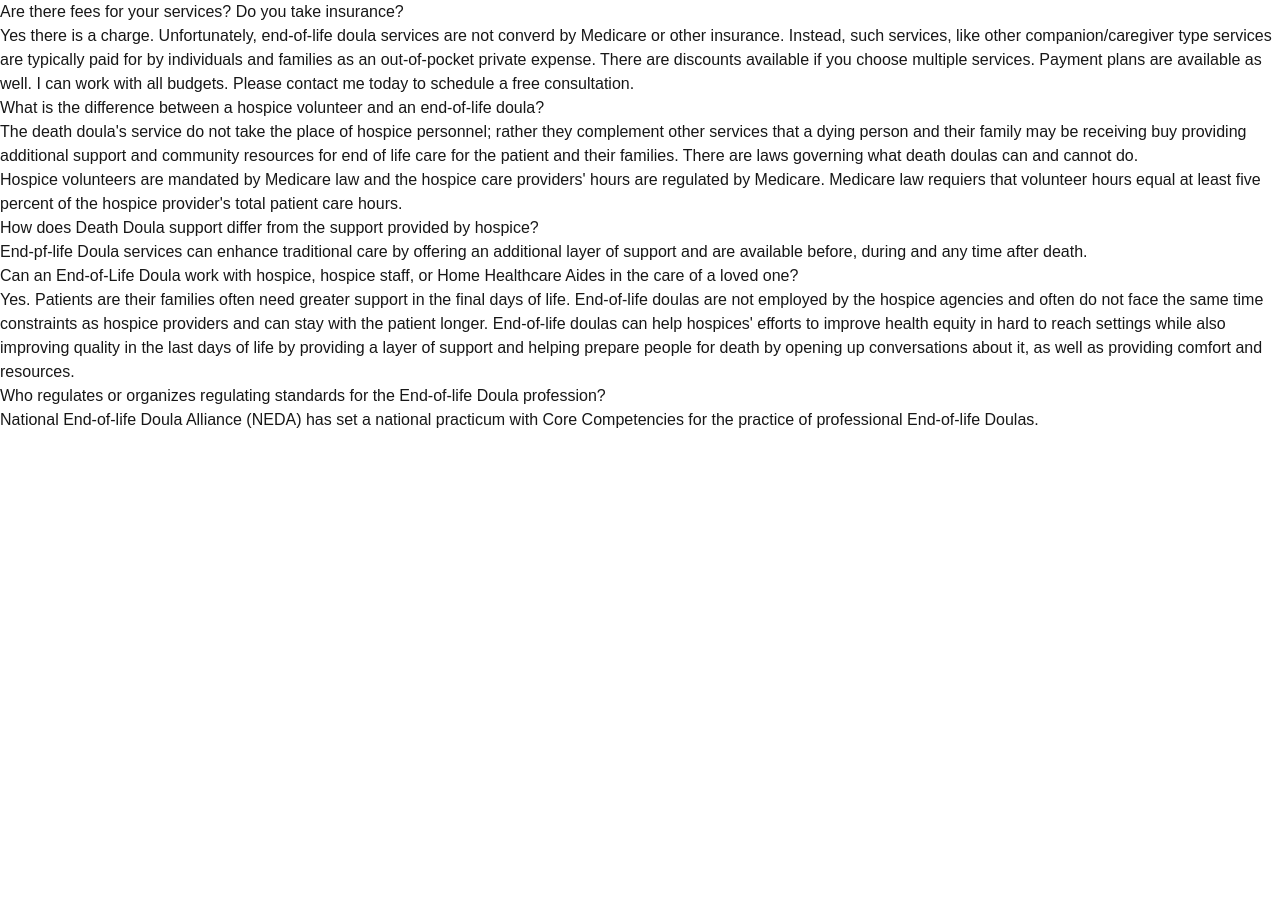
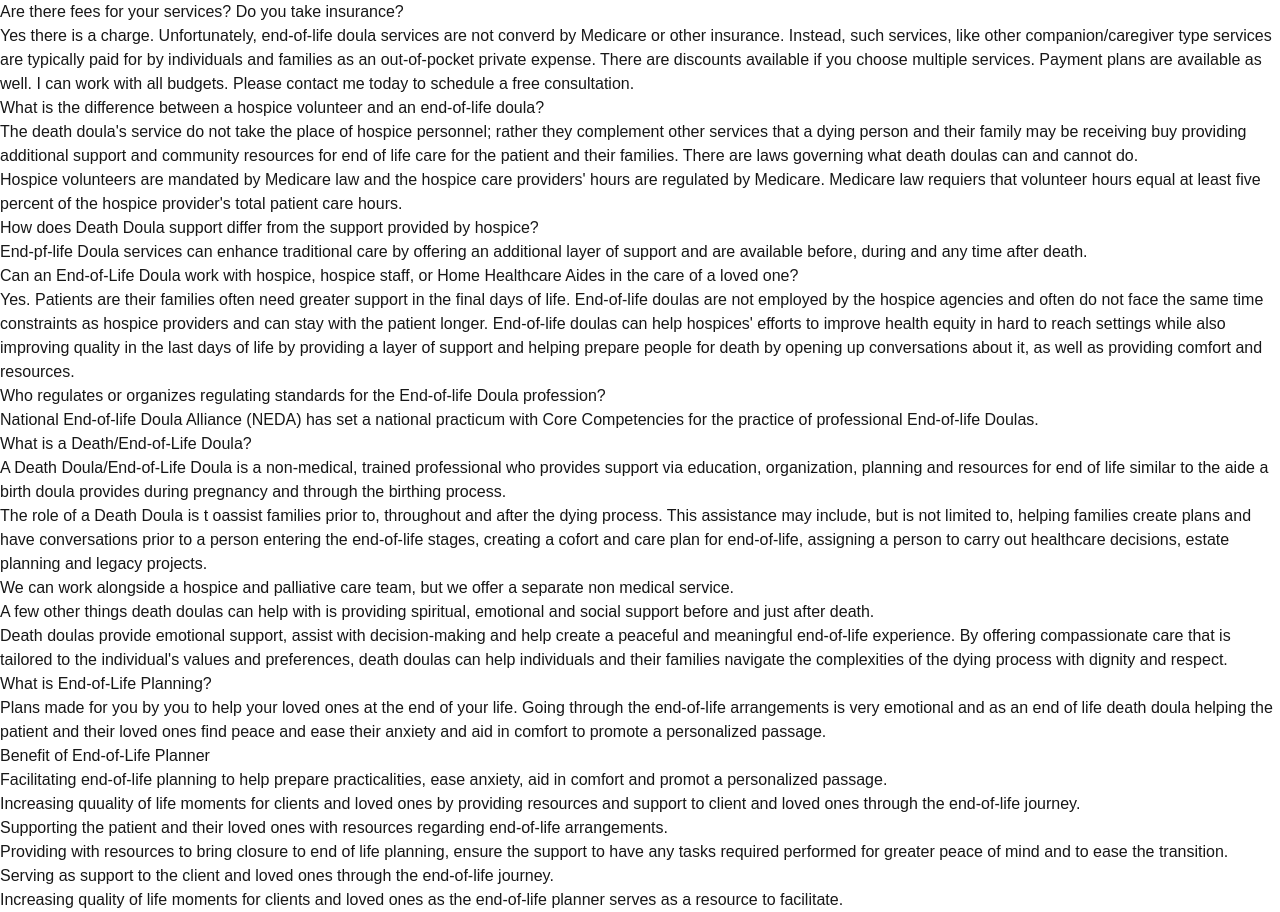
Before and after one commit to victoriaraya/emracing_death, a Next.js app: page /faq in a window 1280 px wide. Before the commit the page ends 800 px from the top, so only its background shows below. Built offline with nearby package versions, Linux system fonts and the light colour scheme.

Commit message:
faq and about edits

```diff
--- a/app/about/page.tsx
+++ b/app/about/page.tsx
@@ -32,6 +32,17 @@ const About = () => {
           very elderly, I help them develop a personalized plan about what would
           be a peaceful dying for them; after a death, I help families wrap up
           the affairs of a life.{" "}
+        </p>
+        <p>
+          The goal of Embracing Death Doula Care Service is to provide holistic,
+          compassionate care that addresses the physical, emotional, spiritual
+          and practical needs of the dying person and their loved ones.
+        </p>
+        <p>
+          As a certified End of Life Death Doula, as a hospice nurse, I do
+          possess the personal strengths and skills that are valuable for being
+          an end-of-life doula. Some of the key qualities that can be helpful in
+          this role includes ....
         </p>
       </p>
       <h1>About Me</h1>
--- a/app/faq/page.tsx
+++ b/app/faq/page.tsx
@@ -59,6 +59,53 @@ const Faq = () => {
         practicum with Core Competencies for the practice of professional
         End-of-life Doulas.`}
       </p>
+      <p>What is a Death/End-of-Life Doula?</p>
+      <p>
+        A Death Doula/End-of-Life Doula is a non-medical, trained professional
+        who provides support via education, organization, planning and resources
+        for end of life similar to the aide a birth doula provides during
+        pregnancy and through the birthing process. <br />
+        The role of a Death Doula is t oassist families prior to, throughout and
+        after the dying process. This assistance may include, but is not limited
+        to, helping families create plans and have conversations prior to a
+        person entering the end-of-life stages, creating a cofort and care plan
+        for end-of-life, assigning a person to carry out healthcare decisions,
+        estate planning and legacy projects. <br />
+        We can work alongside a hospice and palliative care team, but we offer a
+        separate non medical service. <br />
+        A few other things death doulas can help with is providing spiritual,
+        emotional and social support before and just after death. <br />
+        Death doulas provide emotional support, assist with decision-making and
+        help create a peaceful and meaningful end-of-life experience. By
+        offering compassionate care that is tailored to the individual's values
+        and preferences, death doulas can help individuals and their families
+        navigate the complexities of the dying process with dignity and respect.
+      </p>
+      <p>What is End-of-Life Planning?</p>
+      <p>
+        Plans made for you by you to help your loved ones at the end of your
+        life. Going through the end-of-life arrangements is very emotional and
+        as an end of life death doula helping the patient and their loved ones
+        find peace and ease their anxiety and aid in comfort to promote a
+        personalized passage.
+      </p>
+      <p>Benefit of End-of-Life Planner</p>
+      <p>
+        Facilitating end-of-life planning to help prepare practicalities, ease
+        anxiety, aid in comfort and promot a personalized passage. <br />
+        Increasing quuality of life moments for clients and loved ones by
+        providing resources and support to client and loved ones through the
+        end-of-life journey. <br />
+        Supporting the patient and their loved ones with resources regarding
+        end-of-life arrangements. <br />
+        Providing with resources to bring closure to end of life planning,
+        ensure the support to have any tasks required performed for greater
+        peace of mind and to ease the transition. <br />
+        Serving as support to the client and loved ones through the end-of-life
+        journey. <br />
+        Increasing quality of life moments for clients and loved ones as the
+        end-of-life planner serves as a resource to facilitate.
+      </p>
     </div>
   );
 };
```
